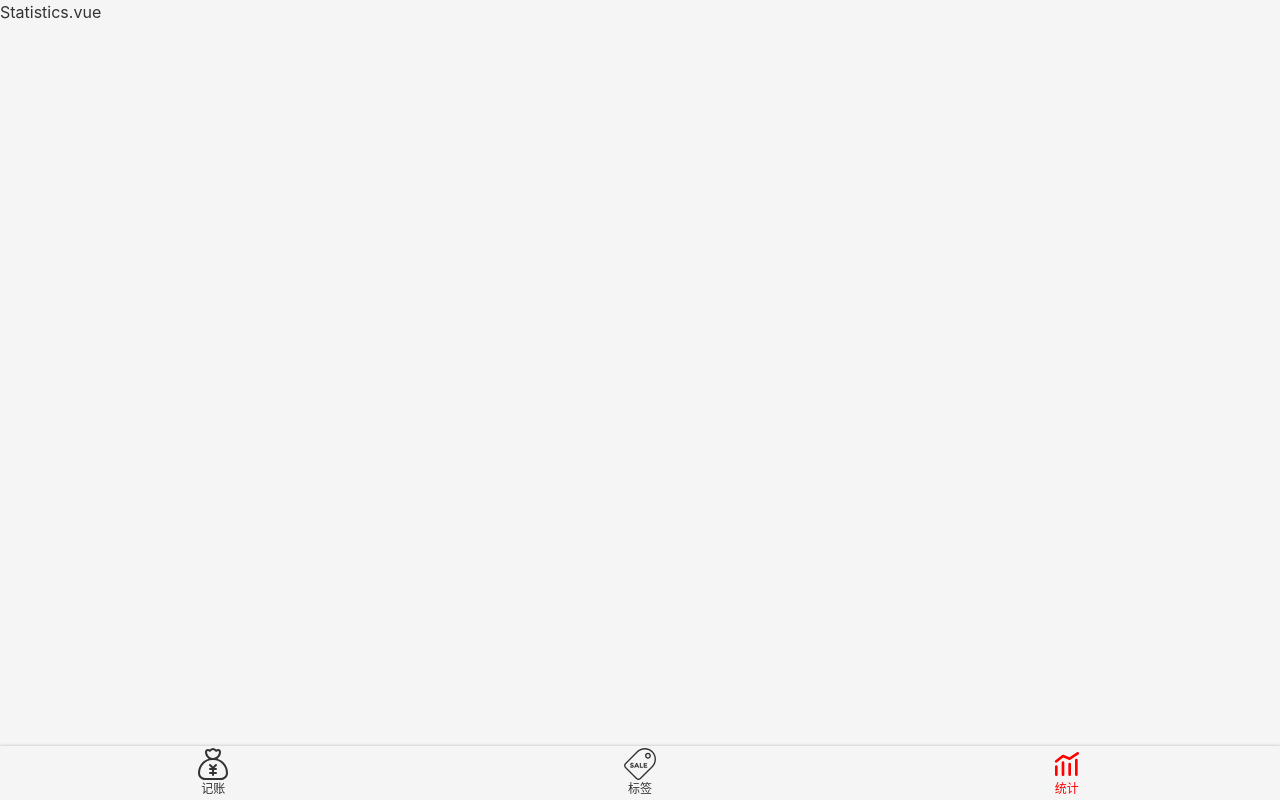
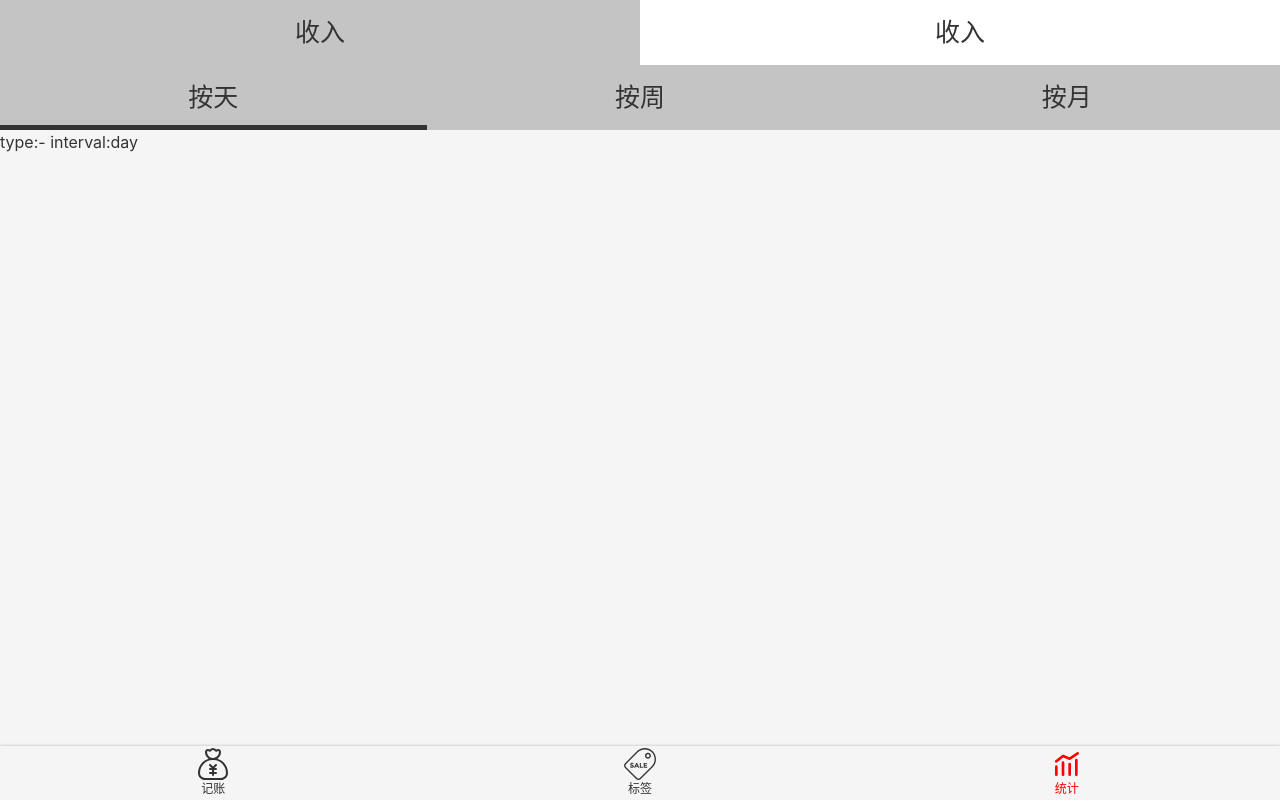
Before and after one commit to yinlong22/muconey-1, a Vue app: page /#/statistics in a window 1280 px wide. Built offline with nearby package versions, Linux system fonts and the light colour scheme; the HTML template or start-up script is replaced by a standard one.

Commit message:
在 Money.vue 里使用 Tabs

```diff
--- a/src/components/Money/Types.vue
+++ b/src/components/Money/Types.vue
@@ -1,11 +1,13 @@
 <template>
     <ul class="types">
         <!-- 如果type是-号，就selected-->
-        <li :class="type==='-'&&'selected'"
+        <li :class="{[classPrefix+'-item']:classPrefix,
+        selected:value==='-'}"
             @click="selectType('-')">支出
         </li>
         <!--vue直接省略了false <li :class="type==='-'? 'selected':''">支出</li>-->
-        <li :class="type==='+'&&'selected'"
+        <li :class="{[classPrefix+'-item']:classPrefix,
+        selected:value==='+'}"
             @click="selectType('+')">收入
         </li>
     </ul>
@@ -18,16 +20,17 @@
 @Component
 export default class Types extends Vue {
     // 只要写了任何的赋值语句，ts文件会自动将它变为实例的属性，直接就是data属性
-    @Prop() readonly type!: string//!的意思是不要初始值
+    @Prop(String) readonly value!: string//!的意思是不要初始值
     //@Pros告诉vue xxx不是data 是外部传来的props
     //Number告诉vue xxx运行时是Number类型
     //xxx为属性名， number|undefined 告诉TS xxx的编译时的类型
+    @Prop(String) classPrefix?: string
 
     selectType(type: string) {//type只能是-和+号中的一个
         if (type !== '-' && type !== '+') {
             throw new Error('type is unknown')
         }
-        this.$emit('update:type',type)
+        this.$emit('update:value', type)
     }
 
 }
--- /dev/null
+++ b/src/components/Tabs.vue
@@ -0,0 +1,64 @@
+<template>
+    <ul class="tabs" :class="{[classPrefix+'-tabs']:classPrefix}">
+        <li v-for="item in dataSource" :key="item.value" class="tabs.item"
+            :class="liClass(item)" @click="select(item)">
+            {{item.text}}
+        </li>
+    </ul>
+</template>
+
+<script lang="ts">
+    import Vue from 'vue'
+    import {Component, Prop} from 'vue-property-decorator'
+
+    type DataSourceItem = { text: string; value: string }
+
+    @Component
+    export default class Tabs extends Vue {
+        @Prop({required: true, type: Array})
+        dataSource!: DataSourceItem[]
+        @Prop(String) readonly value!: string
+        @Prop(String) classPrefix?: string
+
+        liClass(item: DataSourceItem) {
+            return {
+                [this.classPrefix + '-tabs-item']: this.classPrefix,
+                selected: item.value === this.value
+            }
+        }
+
+        select(item: DataSourceItem) {
+            this.$emit('update:value', item.value)
+        }
+    }
+
+</script>
+
+<style lang="scss" scoped>
+    .tabs {
+        background: #c4c4c4;
+        display: flex;
+        text-align: center;
+        font-size: 25px;
+        align-items: center;
+
+        > li {
+            width: 50%;
+            height: 65px;
+            display: flex;
+            justify-content: center;
+            align-items: center;
+            position: relative;
+
+            &.selected::after { //选中后的效果
+                content: '';
+                position: absolute;
+                bottom: 0;
+                left: 0;
+                width: 100%;
+                height: 5px;
+                background: #333;
+            }
+        }
+    }
+</style>
--- /dev/null
+++ b/src/constants/intervalList.ts
@@ -0,0 +1,5 @@
+export default Object.freeze([
+    {text: '按天', value: 'day'},
+    {text: '按周', value: 'week'},
+    {text: '按月', value: 'month'},
+])
--- /dev/null
+++ b/src/constants/recordTypeList.ts
@@ -0,0 +1,4 @@
+export default Object.freeze([
+    {text: '收入', value: '-'},
+    {text: '收入', value: '+'}
+])
--- a/src/views/Money.vue
+++ b/src/views/Money.vue
@@ -1,7 +1,9 @@
 <template>
     <Layout class-prefix="layout">
         <NumberPad :value.sync="record.amount" @submit="saveRecord"/>
-        <Types :type.sync="record.type"/>
+        <Tabs :data-source="recordTypeList"
+              :value.sync="record.type"
+        />
         <div class="notes">
             <FormItem field-name="备注"
                       placeholder="在这里输入备注"
@@ -19,6 +21,8 @@
     import FormItem from '@/components/Money/FormItem.vue'
     import Tags from '@/components/Money/Tags.vue'
     import {Component} from 'vue-property-decorator'
+    import Tabs from '@/components/Tabs.vue'
+    import recordTypeList from '@/constants/recordTypeList'
 
 
     // const model = require('@/model.js').model
@@ -34,13 +38,14 @@
     // 重置数据库版本
 
     @Component({
-        components: {Tags, FormItem, Types, NumberPad},
+        components: {Tabs, Tags, FormItem, Types, NumberPad},
     })
     export default class Money extends Vue {
         get recordList() {
             return this.$store.state.count
         }
 
+        recordTypeList = recordTypeList
         record: RecordItem = {tags: [], notes: '', type: '-', amount: 0}
 
         created() {
--- a/src/views/Statistics.vue
+++ b/src/views/Statistics.vue
@@ -1,14 +1,43 @@
 <template>
-    <Layout>Statistics.vue
+    <Layout>
+        <Tabs class-prefix="type" :data-source="recordTypeList" :value.sync="type"/>
+        <Tabs class-prefix="interval" :data-source="intervalList" :value.sync="interval"/>
+        <div>
+            type:{{type}}
+            interval:{{interval}}
+        </div>
     </Layout>
 </template>
 
-<script>
-    export default {
-        name: "Statistics"
+<script lang="ts">
+    import Types from '@/components/Money/Types.vue'
+    import Vue from 'vue'
+    import {Component} from 'vue-property-decorator'
+    import Tabs from '@/components/Tabs.vue'
+    import intervalList from '@/constants/intervalList'
+    import recordTypeList from '@/constants/recordTypeList'
+
+    @Component({
+        components: {Tabs, Types},
+    })
+    export default class Statistics extends Vue {
+        type = '-'
+        interval = 'day'
+        intervalList = intervalList
+        recordTypeList = recordTypeList
     }
 </script>
 
-<style scoped>
+<style scoped lang="scss">
+    ::v-deep .type-tabs-item { //::v-deep或/deep/可以影响外部传到里面的组件
+        background: white;
 
+        &.selected {
+            background: #c4c4c4;
+
+            &::after {
+                display: none;
+            }
+        }
+    }
 </style>
```
